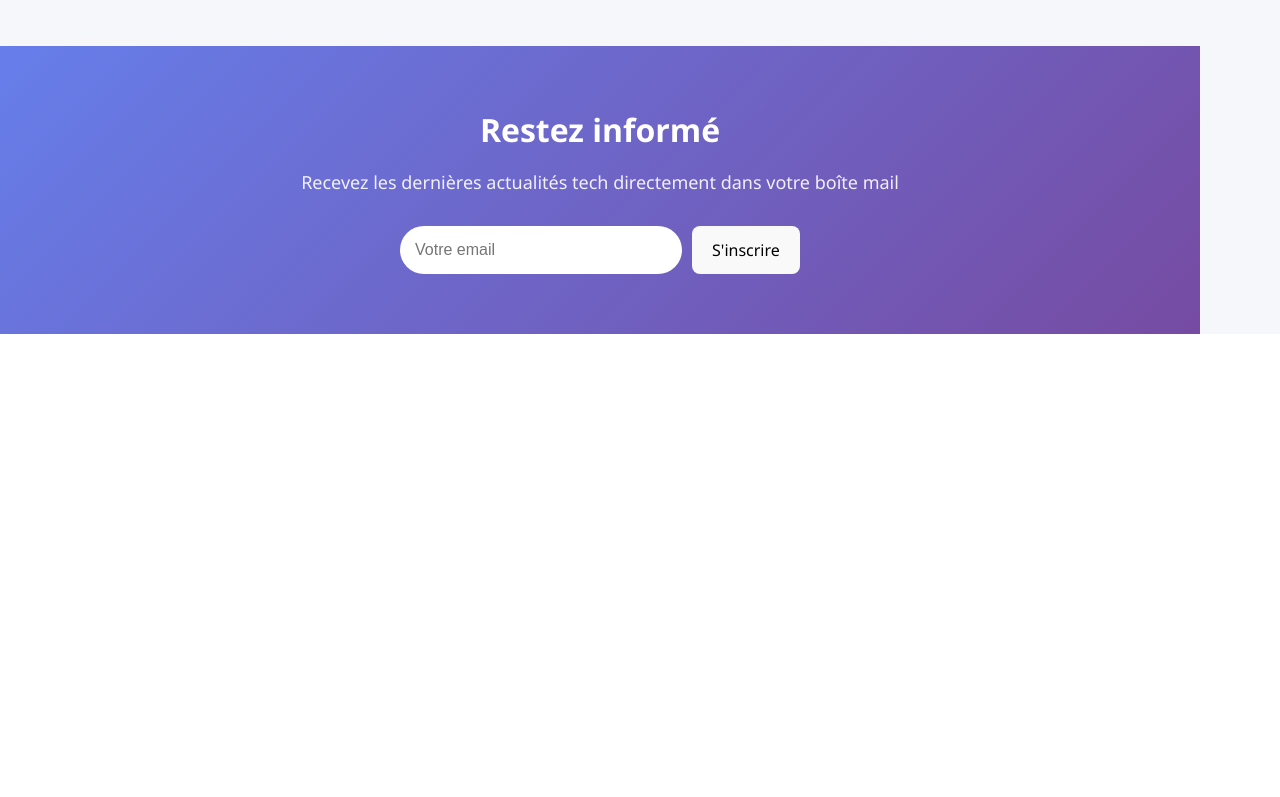
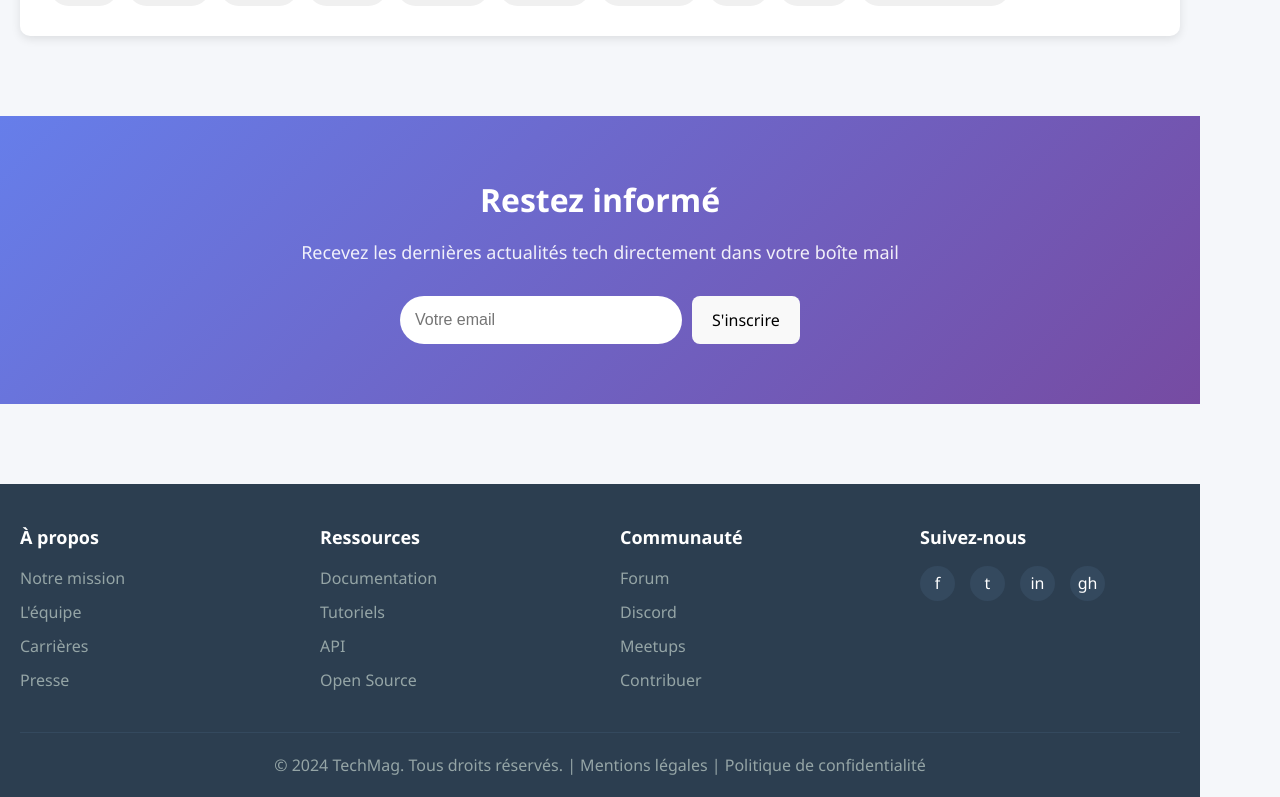
Before and after one commit to sirineTIWEB/ex-decoupage-react, a React (Vite) app in the folder ex-decoupage-react-25-sirine/: page / in a window 1280 px wide. Shown: the part 1780-2577 px from the top of the page. Before the commit the page ends 2114 px from the top, so only its background shows below. Built offline with nearby package versions, Linux system fonts and the light colour scheme.

Commit message:
footer et header

```diff
--- a/ex-decoupage-react-25-sirine/src/App.jsx
+++ b/ex-decoupage-react-25-sirine/src/App.jsx
@@ -4,17 +4,21 @@ import CategorieSec from './composants/CategorieSec'
 import TagSec from './composants/TagSec'
 import NewsletterSec from './composants/NewsletterSec'
 import './App.css'
+import Header from './composants/Header'
+import Footer from './composants/Footer'
 
 function App() {
 
 
   return (
     <>
+      <Header />
       <HeroSec />
       <ArticleSec />
       <CategorieSec />
       <TagSec />
       <NewsletterSec />
+      <Footer />
     </>
   )
 }
--- /dev/null
+++ b/ex-decoupage-react-25-sirine/src/composants/Footer.jsx
@@ -0,0 +1,51 @@
+// structure non générale pour en créer un composant, inintérêt de crée composant lien car cela tient sur une ligne.
+
+function Footer() {
+    return (
+        <footer class="footer">
+            <div class="footer-content">
+                <div class="footer-column">
+                    <h3>À propos</h3>
+                    <ul>
+                        <li><a href="#">Notre mission</a></li>
+                        <li><a href="#">L'équipe</a></li>
+                        <li><a href="#">Carrières</a></li>
+                        <li><a href="#">Presse</a></li>
+                    </ul>
+                </div>
+                <div class="footer-column">
+                    <h3>Ressources</h3>
+                    <ul>
+                        <li><a href="#">Documentation</a></li>
+                        <li><a href="#">Tutoriels</a></li>
+                        <li><a href="#">API</a></li>
+                        <li><a href="#">Open Source</a></li>
+                    </ul>
+                </div>
+                <div class="footer-column">
+                    <h3>Communauté</h3>
+                    <ul>
+                        <li><a href="#">Forum</a></li>
+                        <li><a href="#">Discord</a></li>
+                        <li><a href="#">Meetups</a></li>
+                        <li><a href="#">Contribuer</a></li>
+                    </ul>
+                </div>
+                <div class="footer-column">
+                    <h3>Suivez-nous</h3>
+                    <div class="social-links">
+                        <div class="social-icon">f</div>
+                        <div class="social-icon">t</div>
+                        <div class="social-icon">in</div>
+                        <div class="social-icon">gh</div>
+                    </div>
+                </div>
+            </div>
+            <div class="footer-bottom">
+                <p>© 2024 TechMag. Tous droits réservés. | Mentions légales | Politique de confidentialité</p>
+            </div>
+        </footer>
+    )
+}
+
+export default Footer
--- a/ex-decoupage-react-25-sirine/src/composants/Header.jsx
+++ b/ex-decoupage-react-25-sirine/src/composants/Header.jsx
@@ -1,3 +1,5 @@
+// Notions : Router, etc pas encore apprise pour l'appliquer -> structure non récupérable = impertinent de découper
+
 function Header(){
     return(
         <header class="header">
```
